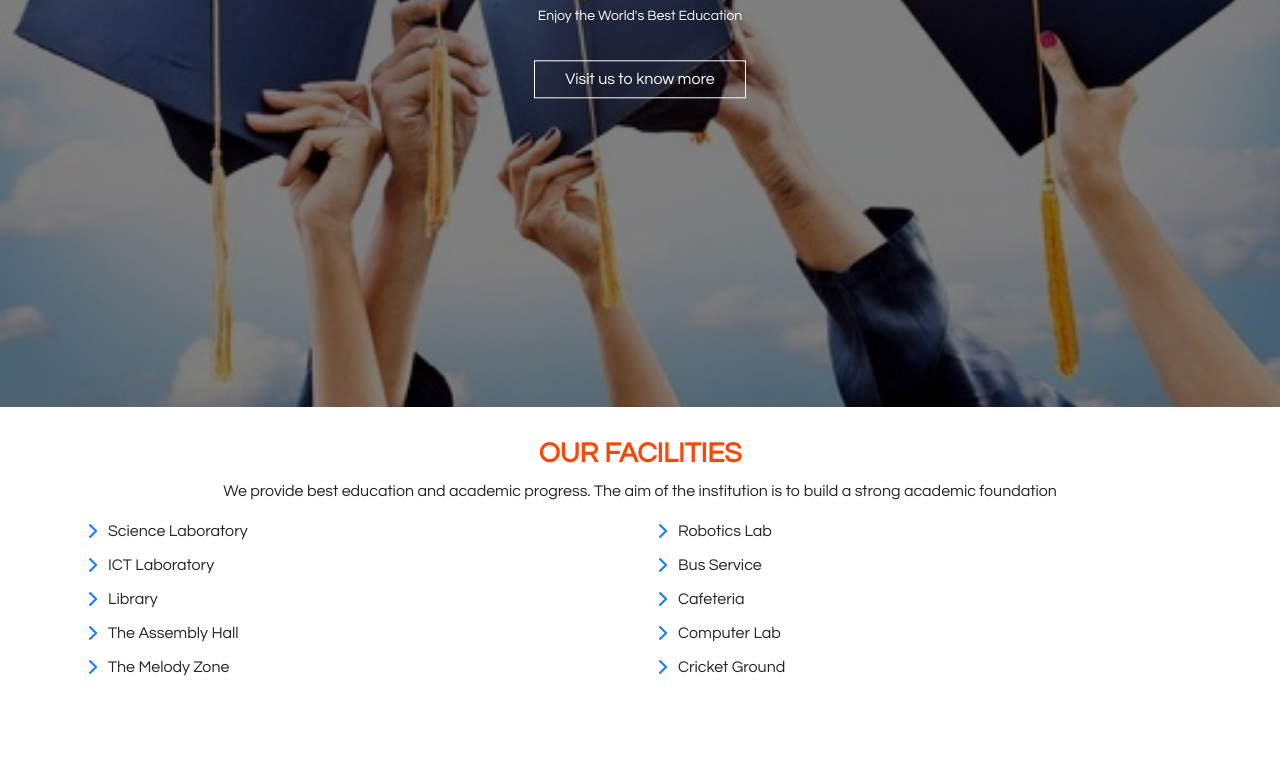
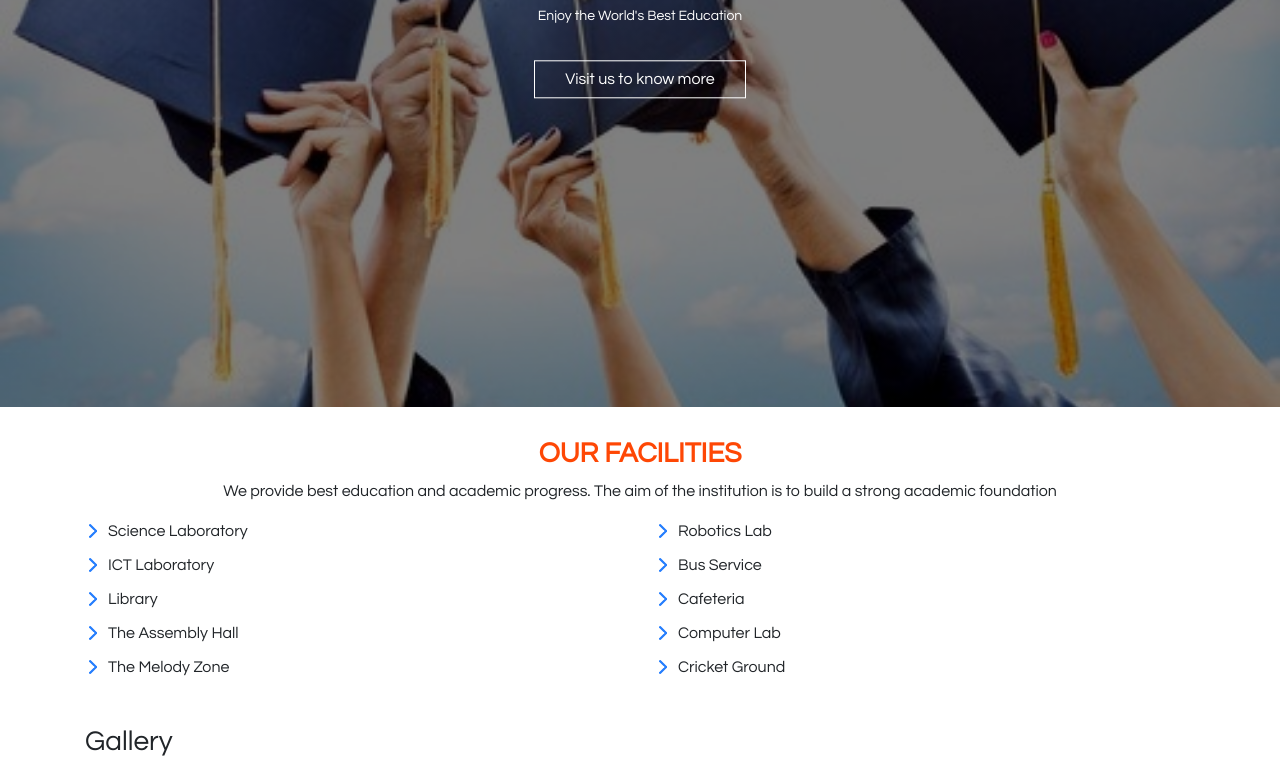
Before and after one commit to rajeshwari015/greater-heights, a plain HTML site: page index.html in a window 1280 px wide. Shown: the part 393-1160 px from the top of the page. Before the commit the page ends 1118 px from the top, so only its background shows below. Drawn offline with nearby package versions, Linux system fonts and the light colour scheme.

Commit message:
Update index.html

```diff
--- a/index.html
+++ b/index.html
@@ -69,5 +69,32 @@
 	</div>
 	</div>
 </section>
+
+	<section class="gallery-sty">
+		<div class="container">
+		<div class="row">
+
+			<div class="col-md-12">
+				<h3>Gallery</h3>
+
+				<div class="row">
+					<div class="col-md-3">
+					</div>
+					<div class="col-md-3">
+					</div>
+					<div class="col-md-3">
+					</div>
+					<div class="col-md-3">
+					</div>
+
+					</div>
+
+			</div>
+
+	</div>
+	</div>
+	</section>
+
+
 </body>
 </html>
```
